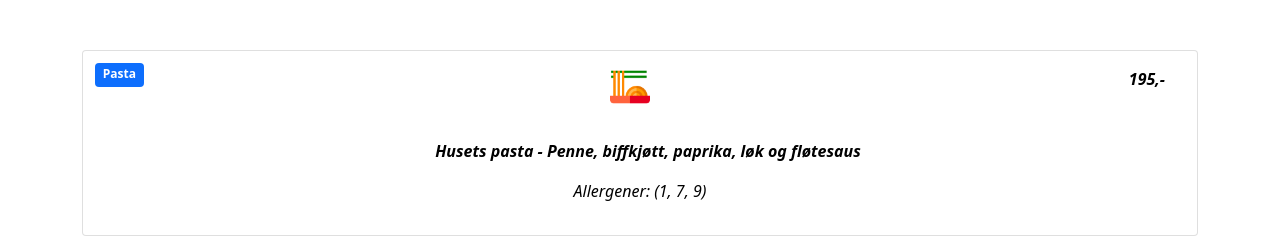
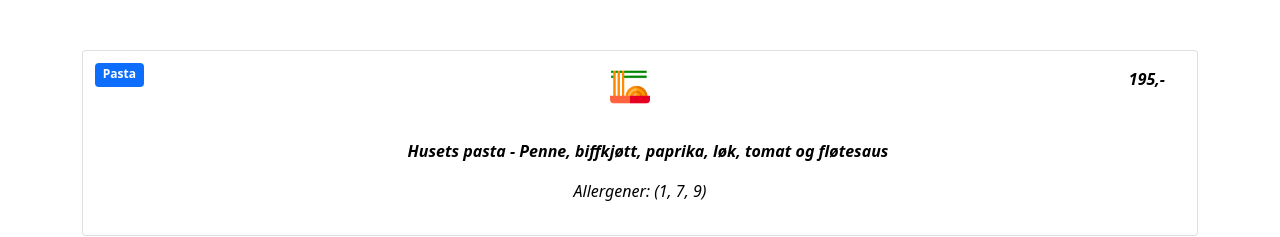
Before and after one commit to evenstensberg/kaktus, an Angular app: page / in a window 1280 px wide. Shown: the part 4980-5217 px from the top of the page. Built offline with nearby package versions, Linux system fonts and the light colour scheme.

Commit message:
fix: reword

```diff
--- a/src/app/app.component.ts
+++ b/src/app/app.component.ts
@@ -146,7 +146,8 @@ export class AppComponent implements OnInit {
     {
       price: '195,-',
       category: 'Pasta',
-      title: 'Husets pasta - Penne, biffkjøtt, paprika, løk og fløtesaus',
+      title:
+        'Husets pasta - Penne, biffkjøtt, paprika, løk, tomat og fløtesaus',
       allergies: '1, 7, 9',
       src: 'assets/noodles.png',
     },
```
